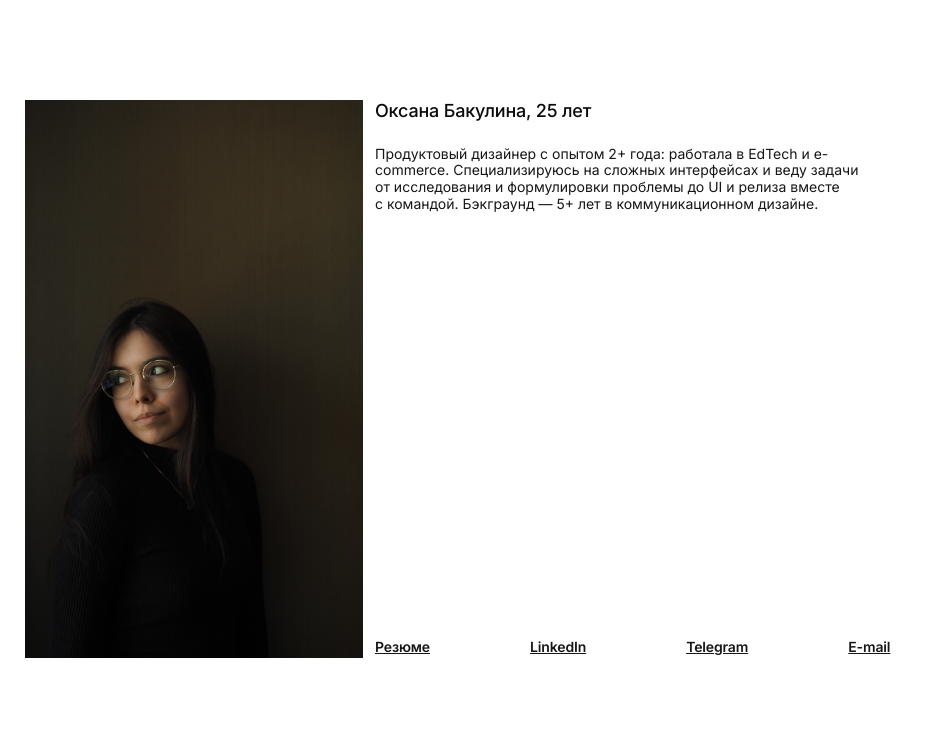
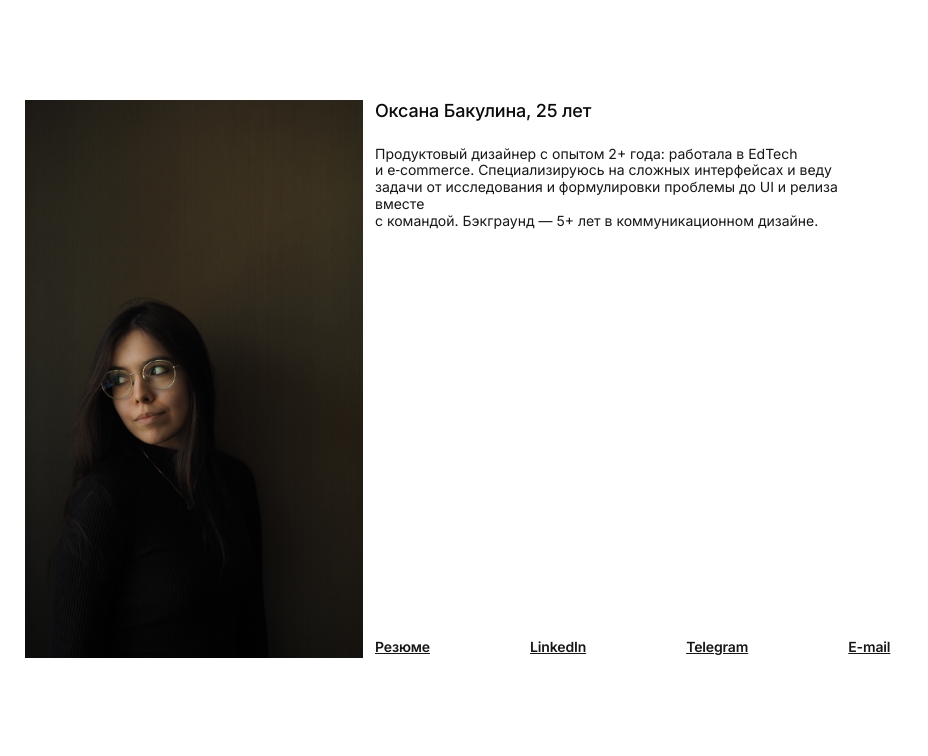
Before and after one commit to Timkogas/ox_portfolio, a React (Vite) app: page / in a window 1280 px wide. Shown: the top 756 px of the page, without its empty margins (0-928 px from the left). Built offline with nearby package versions, Linux system fonts and the light colour scheme.

Commit message:
Update home-data.ts to correct link for resume and enhance hero description formatting for improved readability.

```diff
--- a/src/pages/home/home-data.ts
+++ b/src/pages/home/home-data.ts
@@ -4,11 +4,11 @@ export const homeData: HomeData = {
   hero: {
     name: "Оксана Бакулина, 25 лет",
     description:
-      "Продуктовый дизайнер с опытом 2+ года: работала в EdTech и e-commerce. Специализируюсь на сложных интерфейсах и веду задачи от исследования и формулировки проблемы до UI и релиза вместе\nс командой. Бэкграунд — 5+ лет в коммуникационном дизайне.",
+      "Продуктовый дизайнер с опытом 2+ года: работала в EdTech и\u00A0e\u2011commerce. Специализируюсь на сложных интерфейсах и веду задачи от исследования и формулировки проблемы до UI и релиза вместе\nс командой. Бэкграунд — 5+ лет в коммуникационном дизайне.",
     imageUrl: "/images/home/hero/photo.jpg",
   },
   links: [
-    { label: "Резюме", href: "#" },
+    { label: "Резюме", href: "/images/home/Резюме_Бакулина_Оксана.pdf" },
     { label: "LinkedIn", href: "#" },
     { label: "Telegram", href: "https://t.me/oxanasvrv" },
     { label: "E-mail", href: "mailto:oxanasuvorova99@yandex.ru" },
```
Also changed, not shown: 1 other file (tests, documents, lock files or other folders).
